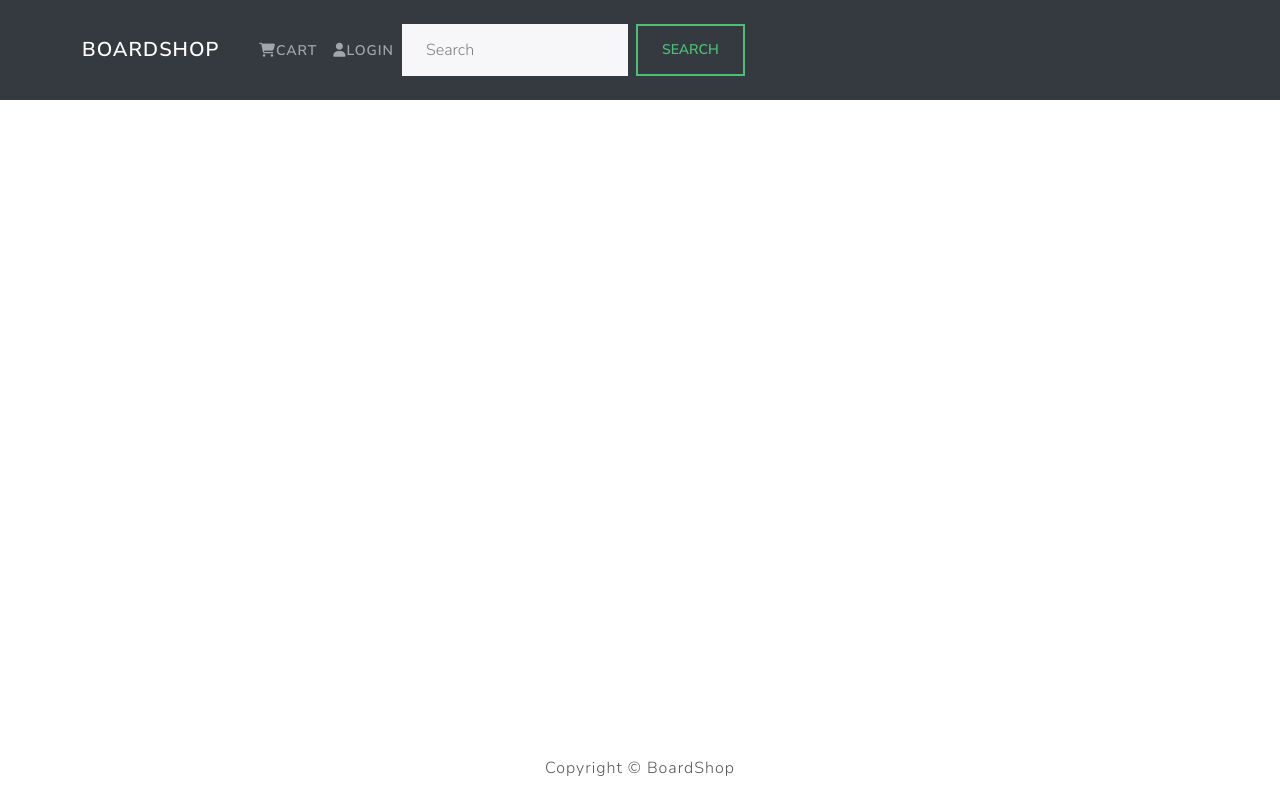
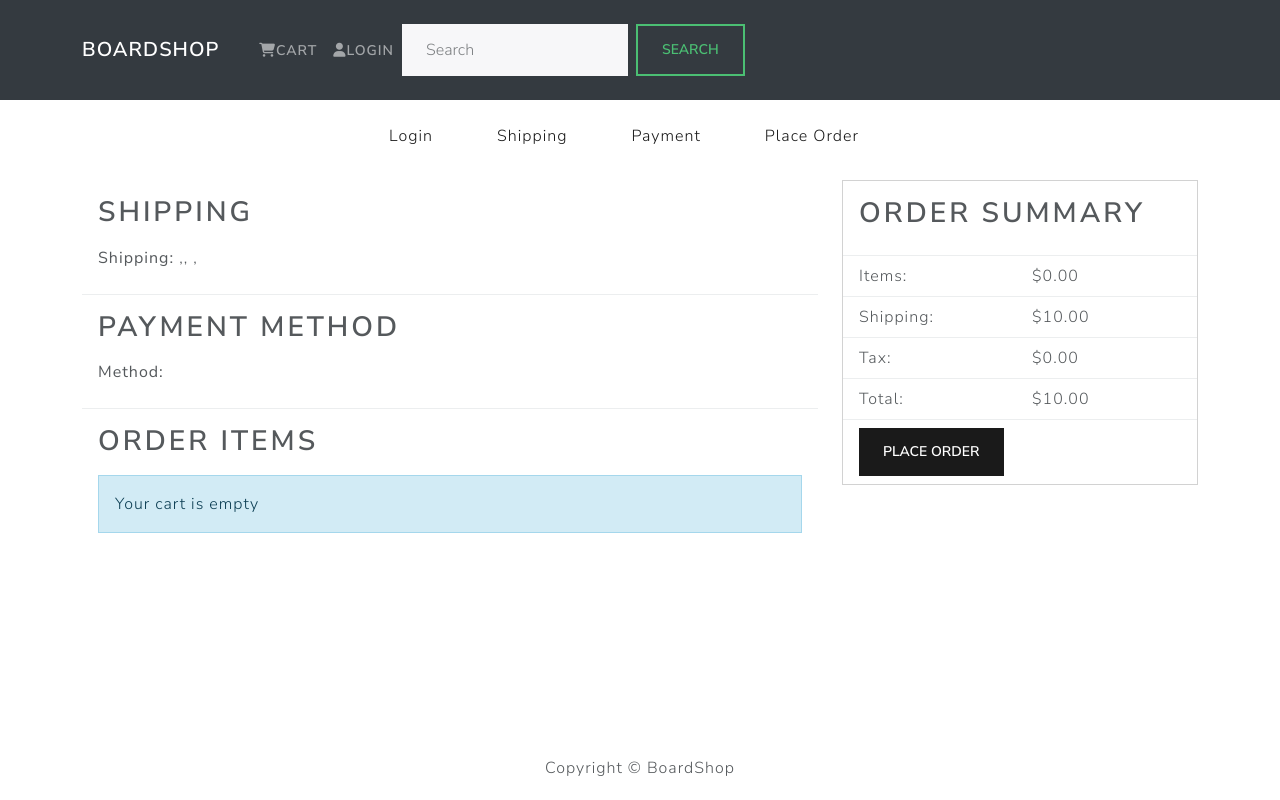
Before and after one commit to stupns/board-game-store, a React (Create React App) app in the folder frontend/: page /placeorder in a window 1280 px wide. Built offline with nearby package versions, Linux system fonts and the light colour scheme.

Commit message:
Finished Place Order Screen.

```diff
--- a/frontend/src/App.js
+++ b/frontend/src/App.js
@@ -11,6 +11,7 @@ import RegisterScreen from "./screens/RegisterScreen";
 import ProfileScreen from "./screens/ProfileScreen";
 import ShippingScreen from "./screens/ShippingScreen";
 import PaymentScreen from "./screens/PaymentScreen";
+import PlaceOrderScreen from "./screens/PlaceOrderScreen";
 
 function App() {
     return (
@@ -24,6 +25,7 @@ function App() {
                         <Route path="/register" element={<RegisterScreen/>}/>
                         <Route path="/profile" element={<ProfileScreen/>}/>
                         <Route path="/shipping" element={<ShippingScreen/>}/>
+                        <Route path="/placeorder" element={<PlaceOrderScreen/>}/>
                         <Route path="/payment" element={<PaymentScreen/>}/>
                         <Route path="/product/:id" element={<ProductScreen/>}/>
                         <Route path="/cart/:id?" element={<CartScreen/>}/>
--- /dev/null
+++ b/frontend/src/screens/PlaceOrderScreen.js
@@ -0,0 +1,132 @@
+import React, {useState, useEffect} from 'react';
+import {Link} from 'react-router-dom';
+import {Button, Form, Row, Col, ListGroup, Image, Card} from 'react-bootstrap';
+import {useDispatch, useSelector} from "react-redux";
+import {saveShippingAddress} from '../actions/cartActions';
+import CheckoutSteps from '../components/CheckoutSteps';
+import Message from '../components/Message';
+
+
+function PlaceOrderScreen() {
+    const cart = useSelector(state => state.cart)
+
+    cart.itemsPrice = cart.cartItems.reduce((acc, item) => acc + item.price * item.qty, 0).toFixed(2)
+    cart.shippingPrice = (cart.itemsPrice > 100 ? 0 : 10).toFixed(2)
+    cart.taxPrice = Number((0.082) * cart.itemsPrice).toFixed(2)
+
+    cart.totalPrice = (Number(cart.itemsPrice) + Number(cart.shippingPrice) + Number(cart.taxPrice)).toFixed(2)
+
+    const placeOrder = () => {
+        console.log('Place order')
+    }
+    return (
+        <div>
+            <CheckoutSteps step1 step2 step3 step4/>
+            <Row>
+                <Col md={8}>
+                    <ListGroup variant='flush'>
+                        <ListGroup.Item>
+                            <h2>Shipping</h2>
+
+                            <p>
+                                <strong>Shipping: </strong>
+                                {cart.shippingAddress.address},
+                                {cart.shippingAddress.city},
+                                {'  '}
+                                {cart.shippingAddress.postalCode},
+                                {'  '}
+                                {cart.shippingAddress.country}
+                            </p>
+                        </ListGroup.Item>
+
+                        <ListGroup.Item>
+                            <h2>Payment Method</h2>
+                            <p>
+                                <strong>Method: </strong>
+                                {cart.paymentMethod}
+
+                            </p>
+                        </ListGroup.Item>
+
+                        <ListGroup.Item>
+                            <h2>Order Items</h2>
+
+                            {cart.cartItems.length === 0 ? <Message variant='info'>
+                                Your cart is empty
+                            </Message> : (
+                                <ListGroup variant='flush'>
+                                    {cart.cartItems.map((item, index) => (
+                                        <ListGroup.Item key={index}>
+                                            <Row>
+                                                <Col md={1}>
+                                                    <Image src={item.image} alt={item.name} fluid rounded/>
+                                                </Col>
+                                                <Col>
+                                                    <Link to={`/product/${item.product}`}>{item.name}</Link>
+                                                </Col>
+
+                                                <Col md={4}>
+                                                    {item.qty} X ${item.price} = ${(item.qty * item.price).toFixed(2)}
+                                                </Col>
+                                            </Row>
+                                        </ListGroup.Item>
+                                    ))}
+                                </ListGroup>
+                            )}
+                        </ListGroup.Item>
+                    </ListGroup>
+                </Col>
+                <Col md={4}>
+                    <Card>
+                        <ListGroup variant='flush'>
+                            <ListGroup.Item>
+                                <h2>Order Summary</h2>
+                            </ListGroup.Item>
+
+                            <ListGroup.Item>
+                                <Row>
+                                    <Col>Items:</Col>
+                                    <Col>${cart.itemsPrice}</Col>
+                                </Row>
+                            </ListGroup.Item>
+
+                            <ListGroup.Item>
+                                <Row>
+                                    <Col>Shipping:</Col>
+                                    <Col>${cart.shippingPrice}</Col>
+                                </Row>
+                            </ListGroup.Item>
+
+                            <ListGroup.Item>
+                                <Row>
+                                    <Col>Tax:</Col>
+                                    <Col>${cart.taxPrice}</Col>
+                                </Row>
+                            </ListGroup.Item>
+
+                            <ListGroup.Item>
+                                <Row>
+                                    <Col>Total:</Col>
+                                    <Col>${cart.totalPrice}</Col>
+                                </Row>
+                            </ListGroup.Item>
+
+                            <ListGroup.Item>
+                                <Button
+                                type='button'
+                                className='btn-block'
+                                disabled={cart.cartItems === 0}
+                                onClick={placeOrder}>
+                                    Place Order
+                                </Button>
+                            </ListGroup.Item>
+
+                        </ListGroup>
+                    </Card>
+                </Col>
+            </Row>
+        </div>
+    );
+}
+
+export default PlaceOrderScreen;
```
